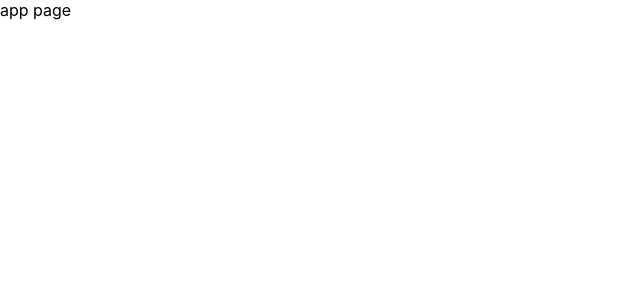
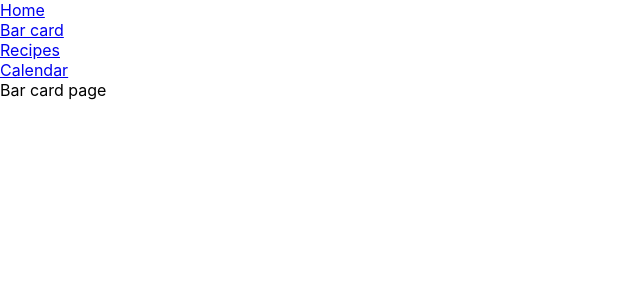
Before and after one commit to malcq/intensive_project6, a React (Create React App) app: page /barcard in a window 1280 px wide. Shown: the top 300 px of the page, without its empty margins (0-640 px from the left). Built offline with nearby package versions, Linux system fonts and the light colour scheme.

Commit message:
Added project pages, Header

```diff
--- /dev/null
+++ b/craco.config.js
@@ -0,0 +1,12 @@
+// craco.config.js
+const path = require('path');
+
+module.exports = {
+  webpack: {
+    alias: {
+      '@components': path.resolve(__dirname, './src/components/'),
+      '@pages': path.resolve(__dirname, './src/pages/'),
+      '@utils': path.resolve(__dirname, './src/utils/'),
+    },
+  },
+};
--- a/src/App.js
+++ b/src/App.js
@@ -1,6 +1,10 @@
-
+import AppRoutes from './routes';
+import Header from './components/Header';
 
 const App = () => (
-  <div className="App">app page</div>
+  <>
+    <Header />
+    <AppRoutes />
+  </>
 );
 export default App;
--- /dev/null
+++ b/src/components/Header.jsx
@@ -0,0 +1,14 @@
+import { Link } from "react-router-dom";
+
+const Header = () => (
+  <header className="header">
+    <nav>
+      <Link to="/">Home</Link><br />
+      <Link to="/barcard">Bar card</Link><br />
+      <Link to="/recipes">Recipes</Link><br />
+      <Link to="/calendar">Calendar</Link><br />
+    </nav>
+  </header>
+);
+
+export default Header;
--- a/src/index.js
+++ b/src/index.js
@@ -1,13 +1,24 @@
 import React from 'react';
 import ReactDOM from 'react-dom';
+import { createBrowserHistory } from 'history';
+import { BrowserRouter as Router } from 'react-router-dom';
+import { Provider } from 'react-redux';
+
+import store from './store';
+
+import reportWebVitals from './reportWebVitals';
+import App from './App';
 import './index.css';
-import App from './App';
-import reportWebVitals from './reportWebVitals';
+
+
+export const history = createBrowserHistory();
 
 ReactDOM.render(
-  <React.StrictMode>
-    <App />
-  </React.StrictMode>,
+  <Provider store={store}>
+    <Router history={history}>
+      <App />
+    </Router>
+  </Provider>,
   document.getElementById('root')
 );
 
--- /dev/null
+++ b/src/pages/BarCard.jsx
@@ -0,0 +1,5 @@
+const BarCard = () => (
+  <div>Bar card page</div>
+);
+
+export default BarCard;
--- a/src/pages/BarMap.jsx
+++ /dev/null
@@ -1,5 +0,0 @@
-const BarMap = () => (
-  <div>Bar map</div>
-);
-
-export default BarMap;
--- a/src/routes/index.js
+++ b/src/routes/index.js
@@ -2,12 +2,12 @@ import React, {Suspense, memo } from 'react';
 import {
   Switch,
   Route,
-} from "react-router-dom";
+} from 'react-router-dom';
 
-const BarMap = React.lazy(() => import('../pages/BarMap'));
-const Calendar = React.lazy(() => import('Pages/Calendar'));
-const Recipes = React.lazy(() => import('Pages/Recipes'));
-const Main = React.lazy(() => import('Pages/Main'));
+const BarMap = React.lazy(() => import('@pages/BarCard'));
+const Calendar = React.lazy(() => import('@pages/Calendar'));
+const Recipes = React.lazy(() => import('@pages/Recipes'));
+const Main = React.lazy(() => import('@pages/Main'));
 
 const AppRoutes = () => (
   <Suspense fallback={<div>Загрузка...</div>}>
@@ -24,7 +24,7 @@ const AppRoutes = () => (
 
 const routes = [
   {
-    path: '/barmap',
+    path: '/barcard',
     exact: true,
     component: BarMap
   },
--- a/src/store/global/reducer.js
+++ b/src/store/global/reducer.js
@@ -1,6 +1,8 @@
-
-
-const initialStore = () => ({});
+const initialStore = () => ({
+  barCard: {},
+  recipes: {},
+  calendar: {}
+});
 
 const globalStore = (store = initialStore(), { type, data } = {}) => {
   switch(type){
```
Also changed, not shown: package.json (+7 -3 lines), 1 other file (tests, documents, lock files or other folders).
